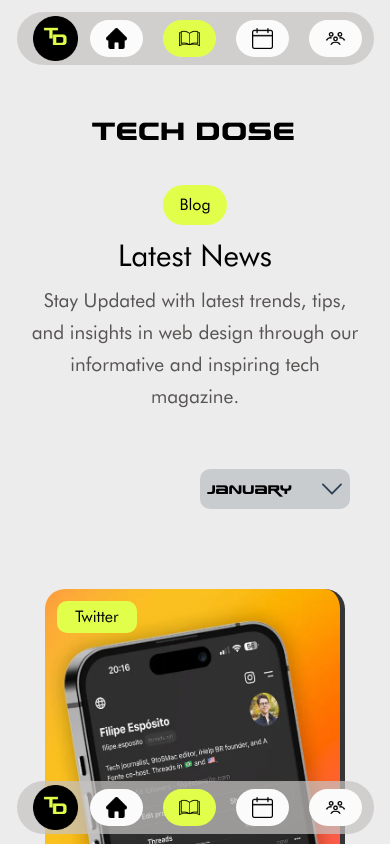
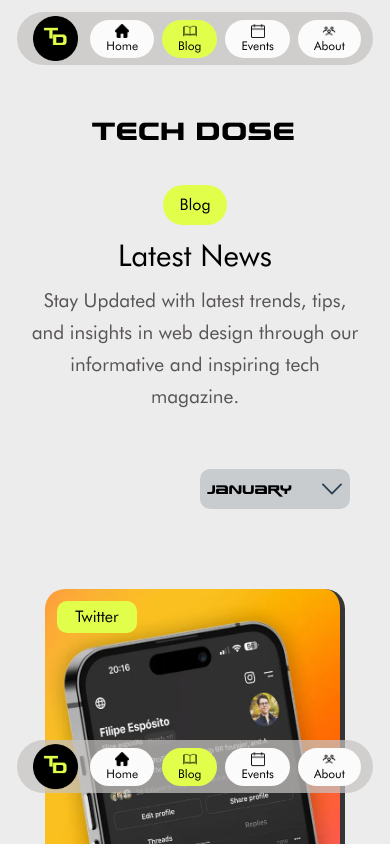
Before and after one commit to Faraz643/tech-dose, a Next.js app in the folder f-end/: page /blog in a window 390 px wide. Shown: the top 844 px of the page. Built offline with nearby package versions, Linux system fonts and the light colour scheme.

Commit message:
Added logic for responsive footer

```diff
--- a/f-end/app/_Components/_Blog/CommonHeader.jsx
+++ b/f-end/app/_Components/_Blog/CommonHeader.jsx
@@ -7,7 +7,6 @@
 import Link from 'next/link'
 import SocialLink from './SocialLink'
 import { ActiveNavContext } from './Contexts'
-import { bodyBgColor } from '@/app/(routes)/(blog)/utils'
 
 const CommonHeader = () => {
   const { setActive } = useContext(ActiveNavContext)
--- a/f-end/app/_Components/_Blog/Footer.jsx
+++ b/f-end/app/_Components/_Blog/Footer.jsx
@@ -1,15 +1,42 @@
 // using footer tag to import CommonHeader_C inside
-
-import React from 'react'
+'use client'
+import React, { useEffect, useState } from 'react'
 import CommonHeader from './CommonHeader'
 
+const Footer = () => {
 
-const Footer = () => {
-    return (
-        <footer className='min-[570px]:pt-10'>
-            <CommonHeader />
-        </footer>
-    )
+  const [mobFooterActive, setMobFooterActive] = useState('0');
+  useEffect(() => {
+    const header = document.getElementById('header')
+    const handleScroll = (event) => {
+      const scrollView = window.scrollY
+      const headerHeight = header.getBoundingClientRect().height
+      const bodyHeight = document.body.offsetHeight
+      const windowHeight = window.innerHeight
+      const totalScreenHeight = (scrollView + windowHeight)
+      if ((scrollView) > (headerHeight)) {
+        setMobFooterActive('1')
+      }
+      else {
+        // console.log('reached bottom')
+        setMobFooterActive('0')
+      }
+      if (totalScreenHeight >= bodyHeight) {
+        setMobFooterActive('11')
+      }
+    }
+    window.addEventListener('scroll', handleScroll);
+
+    return () => {
+      window.removeEventListener('scroll', handleScroll);
+    }
+  }, []);
+
+  return (
+    <footer className={`min-[570px]:pt-10  ${mobFooterActive === '1' ? 'footer-show' : mobFooterActive === '11' ? 'footer-top-heading' : ''}`}>
+      < CommonHeader />
+    </footer >
+  )
 }
 
 export default Footer
--- a/f-end/app/_Components/_Blog/Header.jsx
+++ b/f-end/app/_Components/_Blog/Header.jsx
@@ -4,7 +4,7 @@
 
 export const Header = () => {
   return (
-    <header className='p-1 py-3'>
+    <header className='p-1 py-3' id='header'>
         <CommonHeader />
     </header>
   )
--- a/f-end/app/_Components/_Blog/Navbar.jsx
+++ b/f-end/app/_Components/_Blog/Navbar.jsx
@@ -14,12 +14,12 @@
     return (
 
         <nav>
-            <ul className='flex flex-row bg-[#dd2f2f00] gap-5'>
+            <ul className='flex flex-row bg-[#dd2f2f00] gap-10 max-[570px]:py-1 max-[570px]:gap-2'>
                 {
                     navLinks.map((navLink) => (
                         <Link key={navLink.id}
                             href={navLink.link}
-                            className={`navlinks flex items-center gap-2 ${active === navLink.id ? 'bg-[#E1FF4A]' : 'bg-[#FBFBFB]'}  py-2 px-4 rounded-[100px] border-solid border-[black] md:border-0`}
+                            className={`navlinks flex items-center gap-2 ${active === navLink.id ? 'bg-[#E1FF4A]' : 'bg-[#FBFBFB]'}  py-2 px-4 rounded-[100px] border-solid border-[black] md:border-0 max-[570px]:flex-col max-[570px]:gap-0 max-[570px]:px-[1] max-[570px]:rounded-[30px] max-[570px]:py-1 duration-100 ${!(active === navLink.id) && 'hover:bg-[#eeeded]'}`}
                             onClick={() => {
                                 setActive(navLink.id);
                                 if (navLink.id === 'home') {
@@ -31,11 +31,10 @@
                                 }
                             }}
                         >
-                            <span className='hidden-items'>{navLink.title}</span>
-                            <li>
+                            <span className='hidden-item max-[570px]:text-xs max-[570px]:order-2'>{navLink.title}</span>
+                            <li className='w-[21px] h-[18px] max-[570px]:h-[14px] max-[570px]:w-[14px] '>
                                 <Image src={navLink.icon}
-                                    width={21}
-                                    height={18}
+
                                     alt={navLink.title} />
                             </li>
                         </Link>
--- a/f-end/app/styles/globals.css
+++ b/f-end/app/styles/globals.css
@@ -10,13 +10,20 @@
 
 html,
 body {
+  overflow-x: hidden;
+}
+body {
+  background-color: #201f1e;
+}
+html {
   height: 100%;
   margin: 0;
   padding: 0;
+
   overflow-x: hidden;
 }
-
-.navlinks:focus, button {
+.navlinks:focus,
+button {
   outline: none;
   -webkit-tap-highlight-color: transparent;
 }
@@ -67,9 +74,17 @@
   }
   footer {
     display: block !important;
-    position: absolute;
+    position: fixed;
     width: 100%;
-    bottom: 10px;
+    bottom: 35px;
+    transition: transform 0.2s ease;
+    transform: translateY(160%);
+  }
+  .footer-show {
+    transform: translateY(50%);
+  }
+  .footer-top-heading {
+    transform: translateY(-30%);
   }
   .magazine-ft-wrapper {
     height: 350px;
```
Also changed, not shown: f-end/app/(routes)/(blog)/page.js (+4 -3 lines).
